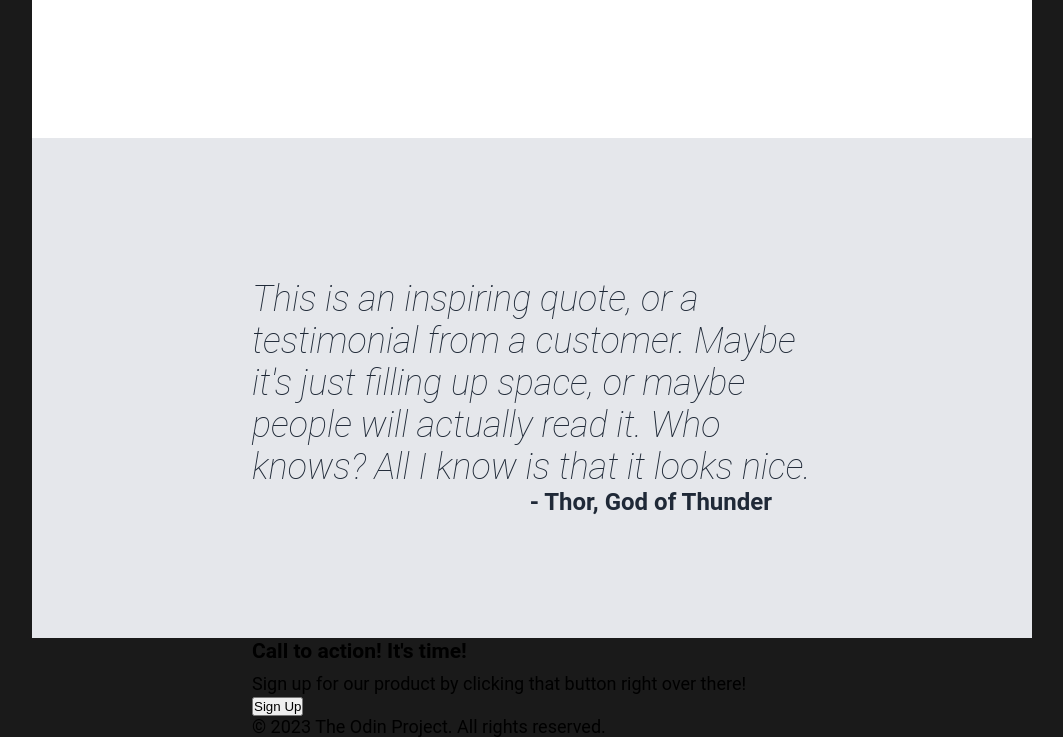
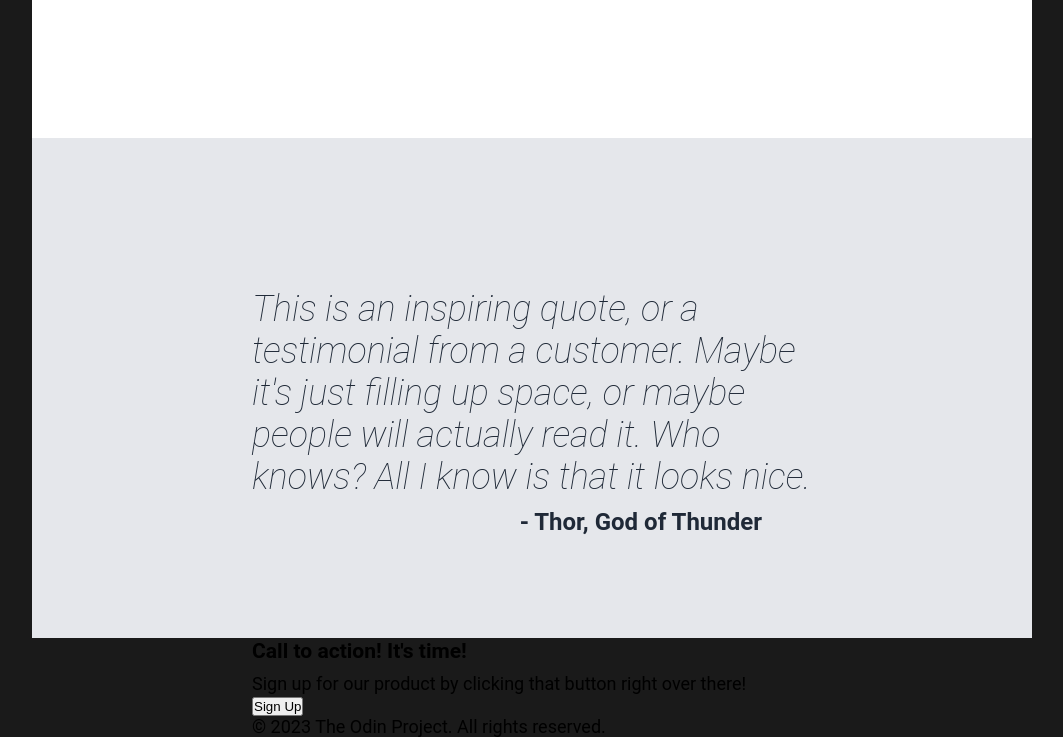
Before and after one commit to Jimmy-johnston/landing-page, a plain HTML site: page index.html in a window 1280 px wide. Shown: the part 912-1649 px from the top of the page, without its empty margins (108-1171 px from the left). Drawn offline with Linux system fonts and the light colour scheme; a web font is replaced by a local one.

Commit message:
style: update body to flex column and update quote container

```diff
--- a/styles.css
+++ b/styles.css
@@ -13,6 +13,8 @@ body {
     background: rgb(26, 26, 26);
     padding: 0 140px;
     max-width: 100%;
+    display: flex;
+    flex-direction: column;
 
 }
 
@@ -28,6 +30,7 @@ ul {
     list-style-type: none;
     /* margin: 0;
     padding: 0; */
+    /* margin and padding not doing anything */
 }
 .container {
     max-width: 2000px;
@@ -107,7 +110,8 @@ ul {
     display: flex;
     justify-content: space-around;
     align-items: flex-start;
-    padding-top: 70px;
+    padding-top: 100px;
+    /* padding is what I am using to align center the info container */
 }
 
 .info {
@@ -130,7 +134,6 @@ ul {
     border: #3882F6;
     border-style: solid;
     border-radius: 10px;
-    /* flex: 1; */
 }
 
 .info .container {
@@ -155,19 +158,20 @@ ul {
 }
 
 .quote .container {
+    /* width: 1350px; */
+    /* width above to match info contatainer otherwise it is matching padding from body*/
     display: flex;
-    justify-content: center;
-    /* align-content: center; */
-    flex-direction: column;
-    /* padding: 50px; */
+    flex-wrap: wrap;
 }
 
 .quote .container .inspire {
     font-size: 36px;
     font-style: italic;
-    font-weight: lighter;
+    font-weight: 100;
     color: #1F2937;
-    margin-top: 140px;
+    margin-top: 150px;
+    /* margin is what I am using to align center */
+    /* don't understand how to get the font thinner to match */
 }
 
 .quote .container .thor {
@@ -175,7 +179,7 @@ ul {
     font-size: x-large;
     font-weight: bolder;
     color: #1F2937;
-    /* padding: 10px; */
-    margin-right: 40px;
-
+    padding-top: 10px;
+    margin-right: 50px;
+    margin-left: auto;
 }
```
